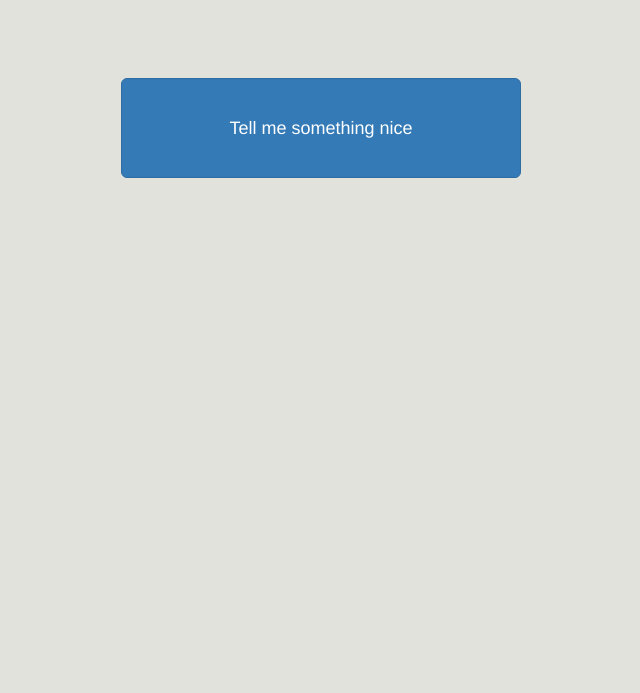
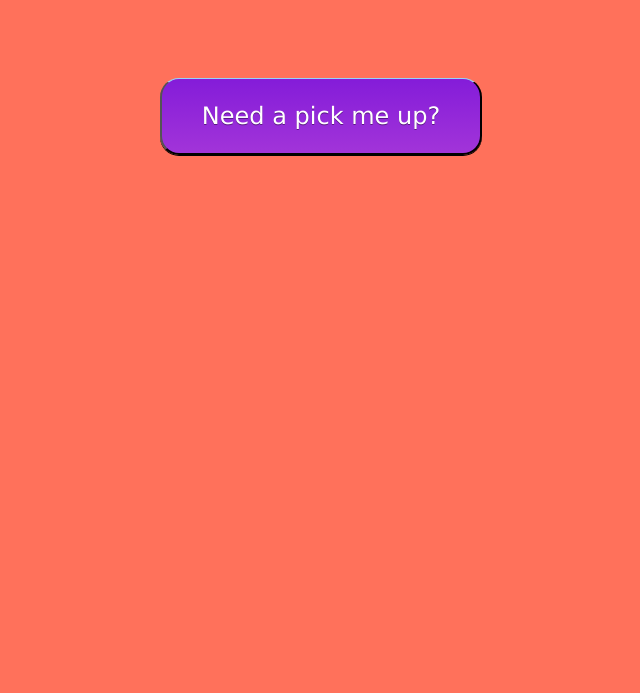
Before and after one commit to khsagehorn/be-nice-app, a website: page src/index.html in a window 1280 px wide. Shown: the part 107-800 px from the top of the page, without its empty margins (319-959 px from the left). Drawn offline with nearby package versions, Linux system fonts and the light colour scheme.

Commit message:
actually adding shit

```diff
--- a/src/css/main.css
+++ b/src/css/main.css
@@ -1,7 +1,7 @@
 /* add custom styles */
 body {
     background-size: cover;
-    background-color: #E0E2DB;
+    background-color: #FF715B;
     height: 100%;
     width: 100%;
 }
@@ -22,8 +22,33 @@ div {
 }
 
 button {
-    height: 100px;
-    width: 400px;
-    font-size: 20px;
-    color: #D0F720;
-}
+   border-top: 1px solid #96d1f8;
+   background: #a234d9;
+   background: -webkit-gradient(linear, left top, left bottom, from(#841cd9), to(#a234d9));
+   background: -webkit-linear-gradient(top, #841cd9, #a234d9);
+   background: -moz-linear-gradient(top, #841cd9, #a234d9);
+   background: -ms-linear-gradient(top, #841cd9, #a234d9);
+   background: -o-linear-gradient(top, #841cd9, #a234d9);
+   padding: 20px 40px;
+   -webkit-border-radius: 19px;
+   -moz-border-radius: 19px;
+   border-radius: 19px;
+   -webkit-box-shadow: rgba(0,0,0,1) 0 1px 0;
+   -moz-box-shadow: rgba(0,0,0,1) 0 1px 0;
+   box-shadow: rgba(0,0,0,1) 0 1px 0;
+   text-shadow: rgba(0,0,0,.4) 0 1px 0;
+   color: white;
+   font-size: 24px;
+   font-family: 'Lucida Grande', Helvetica, Arial, Sans-Serif;
+   text-decoration: none;
+   vertical-align: middle;
+   }
+button:hover {
+   border-top-color: #5d2878;
+   background: #5d2878;
+   color: #ccc;
+   }
+button:active {
+   border-top-color: #881bbf;
+   background: #881bbf;
+   }
--- a/src/index.html
+++ b/src/index.html
@@ -14,9 +14,9 @@
       <h1>The Nice Button</h1>
     </header>
     <div>
-      <button class="btn btn-lg btn-primary">Tell me something nice</button>
+      <button>Need a pick me up?</button>
     </div>
-
+    <div id="result"></div>
     <script src="https://code.jquery.com/jquery-2.1.4.min.js"></script>
 
     <script src="https://maxcdn.bootstrapcdn.com/bootstrap/3.3.5/js/bootstrap.min.js"></script>
```
